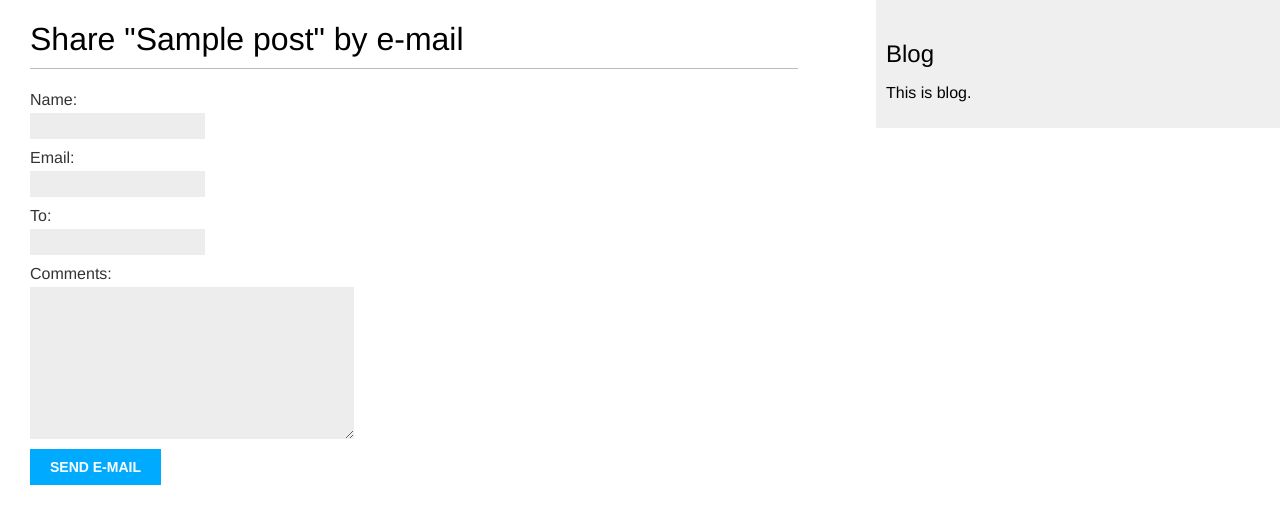
After one commit to G0udini/blogapp, a Django app: page /blog/1/share/ in a window 1280 px wide. The commit adds this page. Shown: the top 524 px of the page. Run offline with Django 3.2, Linux system fonts and the light colour scheme; tables that the repository leaves empty hold one stand-in row (values such as "Sample post").

Commit message:
add email sending ability

```diff
--- /dev/null
+++ b/blog_app/forms.py
@@ -0,0 +1,8 @@
+from django import forms
+
+
+class EmailPostForm(forms.Form):
+    name = forms.CharField(max_length=25)
+    email = forms.EmailField()
+    to = forms.EmailField()
+    comments = forms.CharField(required=False, widget=forms.Textarea)
--- a/blog_app/models.py
+++ b/blog_app/models.py
@@ -2,6 +2,7 @@ from django.db import models
 from django.contrib.auth.models import User
 from django.utils import timezone
 from django.urls import reverse
+
 
 class PublishedManager(models.Manager):
     def get_queryset(self):
@@ -39,3 +40,19 @@ class Post(models.Model):
 
     def __str__(self):
         return self.title
+
+
+class Comment(models.Model):
+    post = models.ForeignKey(Post, on_delete=models.CASCADE, related_name="comments")
+    name = models.CharField(max_length=80)
+    email = models.EmailField()
+    body = models.TextField()
+    created = models.DateTimeField(auto_now_add=True)
+    updated = models.DateTimeField(auto_now=True)
+    active = models.BooleanField(default=True)
+
+    class Meta:
+        ordering = ["created"]
+
+    def __str__(self):
+        return f"Comment by {self.name} on {self.post}"
--- a/blog_app/templates/blog_app/post/detail.html
+++ b/blog_app/templates/blog_app/post/detail.html
@@ -4,4 +4,5 @@
     <h1>{{ post.title }}</h1>
     <p class="date">Published {{ post.publish }} by {{ post.author }}</p>
     {{ post.body|linebreaks }}
+    <p><a href="{% url 'blog:post_share' post.id %}">Share this post</a></p>
 {% endblock content %}
--- /dev/null
+++ b/blog_app/templates/blog_app/post/share.html
@@ -0,0 +1,17 @@
+{% extends "blog_app/base.html" %}
+
+{% block title %}Share a post{% endblock title %}
+
+{% block content %}
+    {% if sent %}
+        <h1>E-mail successfully sent</h1>
+        <p>"{{ post.title }}" was successfully sent to {{ form.cleaned_data.to }}</p>
+    {% else %}
+        <h1>Share "{{ post.title }}" by e-mail</h1>
+        <form action='.' method='POST'>
+            {{ form.as_p }}
+            {% csrf_token %}
+            <input type='submit' value="Send e-mail">
+        </form>
+    {% endif %}
+{% endblock content %}
--- a/blog_app/urls.py
+++ b/blog_app/urls.py
@@ -1,5 +1,5 @@
 from django.urls import path
-from .views import post_detail, PostListView
+from .views import post_detail, PostListView, post_share
 
 app_name = "blog_app"
 urlpatterns = [
@@ -7,4 +7,5 @@ urlpatterns = [
     path(
         "<int:year>/<int:month>/<int:day>/<slug:post>/", post_detail, name="post_detail"
     ),
+    path("<int:post_id>/share/", post_share, name="post_share"),
 ]
--- a/blog_app/views.py
+++ b/blog_app/views.py
@@ -2,6 +2,8 @@ from django.shortcuts import render, get_object_or_404
 
 from django.views.generic import ListView
 from .models import Post
+from .forms import EmailPostForm
+from django.core.mail import send_mail
 
 
 class PostListView(ListView):
@@ -9,6 +11,32 @@ class PostListView(ListView):
     context_object_name = "posts"
     paginate_by = 3
     template_name = "blog_app/post/list.html"
+
+
+def post_share(request, post_id):
+    post = get_object_or_404(Post, id=post_id, status="published")
+    sent = False
+    if request.method == "POST":
+        form = EmailPostForm(request.POST)
+        if form.is_valid():
+            cd = form.cleaned_data
+            post_url = request.build_absolute_uri(post.get_absolute_url())
+            subject = (
+                f"{cd['name']} ({cd['email']}) recommends you reading {post.title}"
+            )
+            massage = (
+                f"Read '{post.title}' at "
+                f"{post_url}\n\n{cd['name']}'s comments: {cd['comments']}"
+            )
+            send_mail(subject, massage, "ruspro1927@gmail.com", [cd["to"]])
+            sent = True
+    else:
+        form = EmailPostForm()
+    return render(
+        request,
+        "blog_app/post/share.html",
+        {"post": post, "form": form, "sent": sent},
+    )
 
 
 def post_detail(request, year, month, day, post):
```
Also changed, not shown: blog_app/migrations/0003_comment.py (added), 1 other file.
